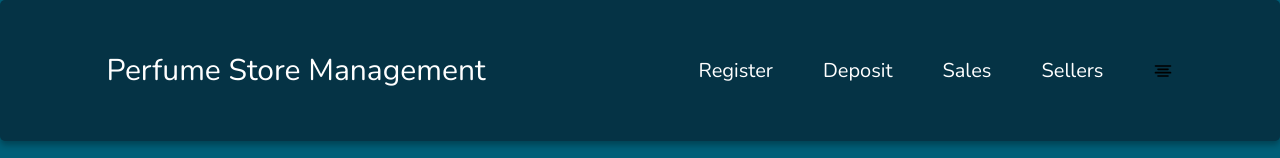
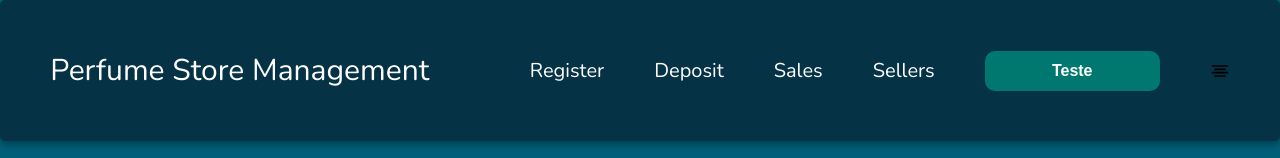
Before and after one commit to HenriVersiani/FRONTEND_MongoDB_Project, a React (Vite) app: page /sellers in a window 1280 px wide. Shown: the top 158 px of the page. Built offline with nearby package versions, Linux system fonts and the light colour scheme; no server answers; sample sign-in values are in the browser's storage; a web font is replaced by a local one.

Commit message:
componentizando

```diff
--- a/src/Components/Header/index.jsx
+++ b/src/Components/Header/index.jsx
@@ -2,6 +2,7 @@ import { Link } from "react-router";
 import { FiAlignCenter } from "react-icons/fi";
 import './header.css'
 import { FaBluetoothB } from "react-icons/fa";
+import MyButton from "../MyButton";
 
 
 export default function Header() {
@@ -13,7 +14,7 @@ export default function Header() {
                 <Link className="link" to="/deposit">Deposit</Link>
                 <Link className="link" to="/sales">Sales</Link>
                 <Link className="link" to="/sellers">Sellers</Link>
-
+                <MyButton buttonClass="button-green button-medium" buttonTitle="Teste"/>
                 <FiAlignCenter />
             </nav>
         </header>
--- /dev/null
+++ b/src/Components/MyButton/index.jsx
@@ -0,0 +1,7 @@
+import './Mybutton.css'
+
+export default function MyButton({ buttonClass, buttonTitle, buttonHandle }){
+    return(
+            <button className={buttonClass} onClick={buttonHandle}>{buttonTitle}</button>
+    )
+}
--- /dev/null
+++ b/src/Components/MyButton/myButton.css
@@ -0,0 +1,34 @@
+.button-red, .button-blue, .button-green{
+    border-radius: 10px;
+    color: white;
+    height: 40px;
+    border: none;
+    font-weight: bold;
+    cursor: pointer;
+    padding: 10px;
+    font-size: 16px;
+}
+
+.button-red{
+    background-color: rgb(232, 90, 90);
+}
+
+.button-blue{
+    background-color: oklch(39.1% 0.09 240.876);
+}
+
+.button-green{
+    background-color: oklch(51.1% 0.096 186.391);
+}
+
+.button-large{
+    width: 250px;
+}
+
+.button-medium{
+    width: 175px;
+}
+
+.button-small{
+    width: 100px;
+}
--- a/src/pages/SignUp/index.jsx
+++ b/src/pages/SignUp/index.jsx
@@ -59,7 +59,6 @@ export default function SignUp() {
                     </select>
                     <input className='input-signup' type="email" placeholder='Email' value={email} onChange={({ target }) => setEmail(target.value)} />
                     <input className='input-signup' type="password" placeholder='Password' value={senha} onChange={({ target }) => setSenha(target.value)} />
-
                     <button className="button-signup" type='button' onClick={cadastrarUsuario}>Sign Up</button>
                     <button type='button' className='button-login-red' onClick={redirect}>LogIn</button>
                 </form>
--- a/src/pages/Users/index.jsx
+++ b/src/pages/Users/index.jsx
@@ -7,6 +7,7 @@ import { toast, ToastContainer } from 'react-toastify'
 import axios from 'axios'
 import { FiSearch } from "react-icons/fi";
 import { CiDesktopMouse1 } from 'react-icons/ci'
+import MyButton from '../../Components/MyButton'
 
 
 export default function Users() {
@@ -82,8 +83,8 @@ export default function Users() {
                                     </div>
                                 </div>
                                 <div className='buttons'>
-                                    <button className='button-delete' onClick={() => deleteUser(user._id)}>Delete</button>
-                                    <button className='button-edit' onClick={() => navigate(`/seller/${user._id}`)}>Edit</button>
+                                    <MyButton buttonClass="button-red button-small" buttonTitle="Delete" buttonHandle={() => deleteUser(user._id)}/>
+                                    <MyButton buttonClass="button-blue button-small" buttonTitle="Edit" buttonHandle={() => navigate(`/seller/${user._id}`)}/>
                                 </div>
                             </div>
                         </div>
```
